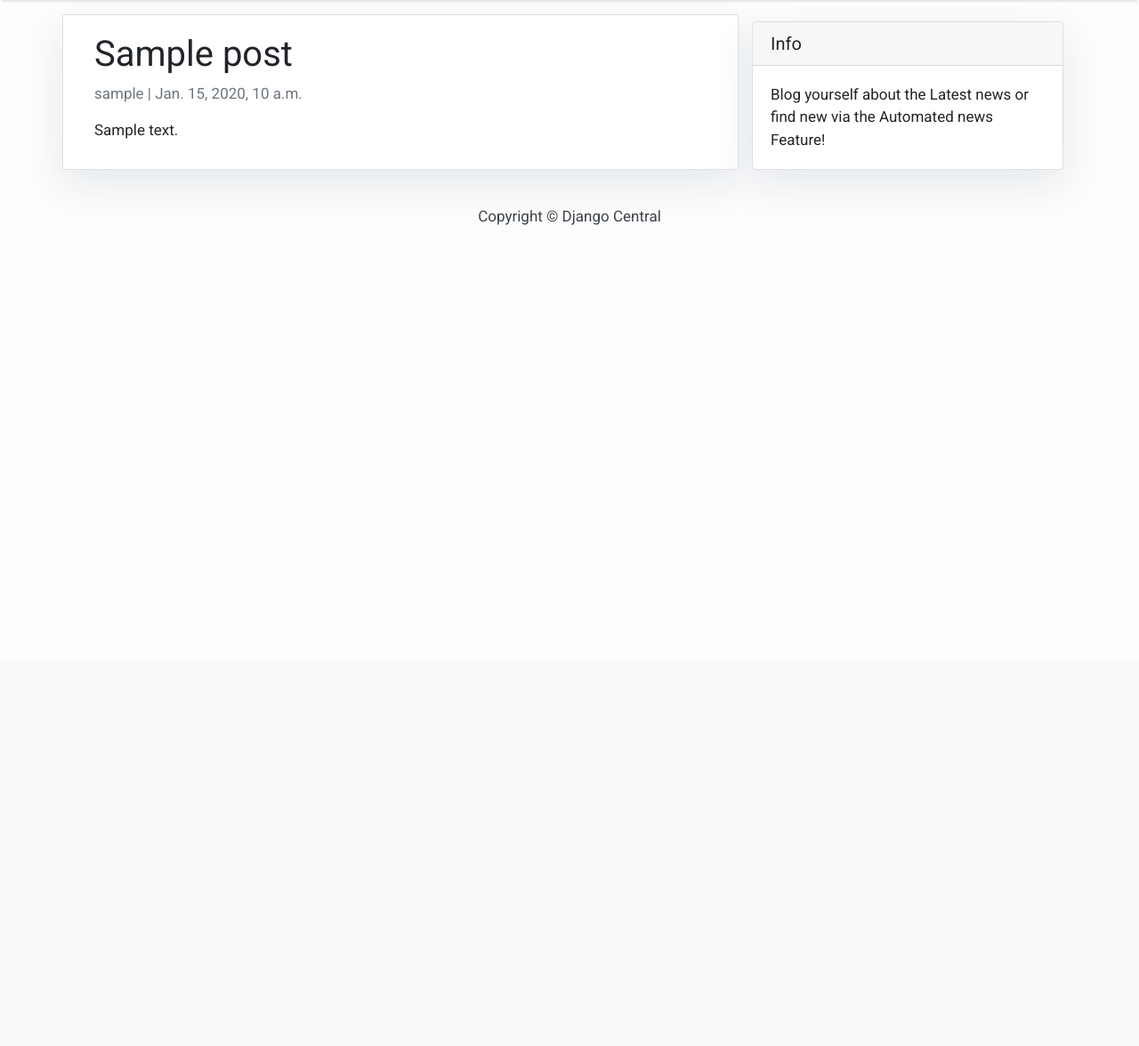
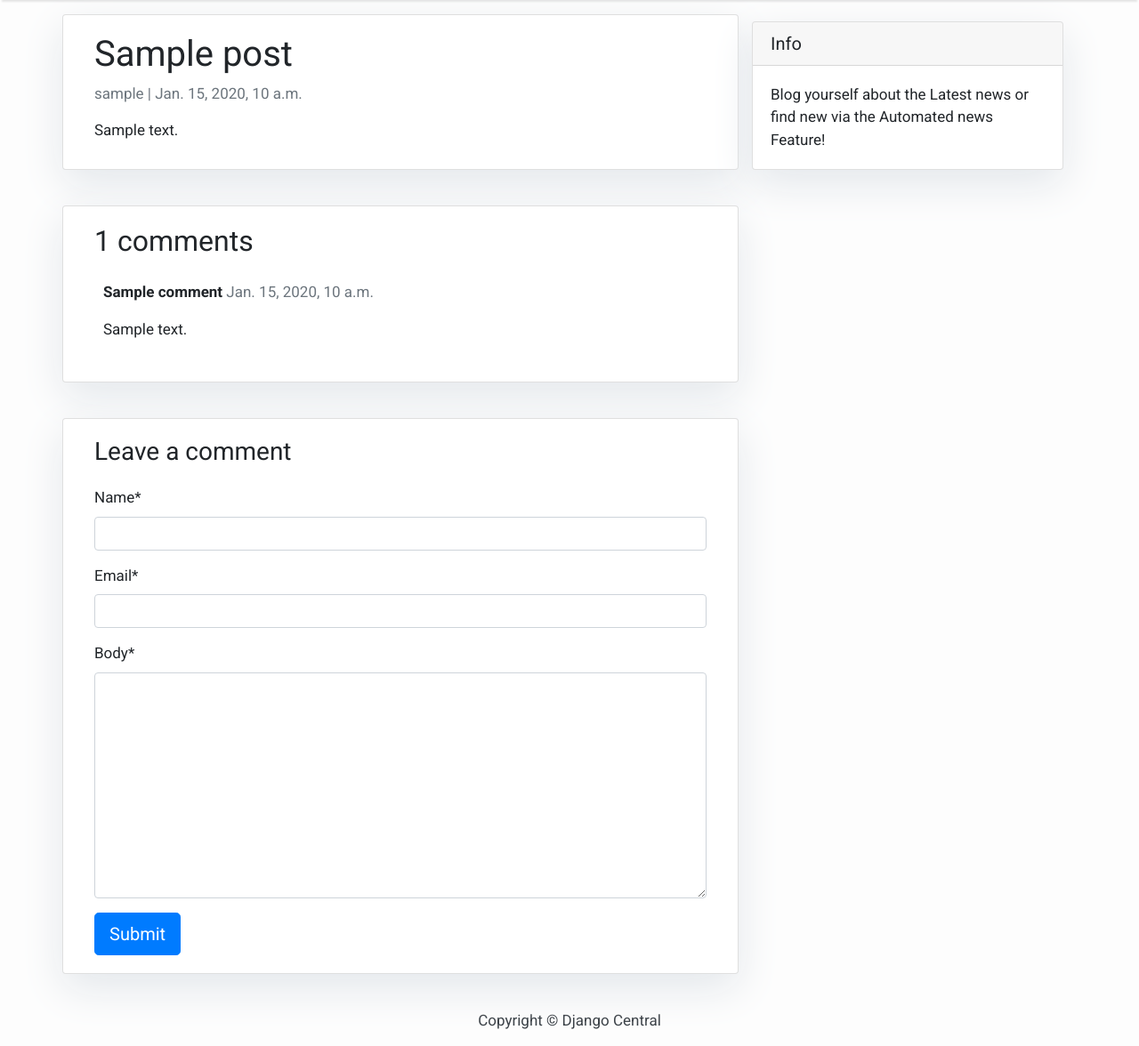
Before and after one commit to tobbe8808/newsblog, a Django app: a page that uses templates/post_detail.html in a window 1280 px wide. Shown: the part 58-1234 px from the top of the page at 89% size. Before the commit the page ends 311 px from the top, so only its background shows below. Run offline with Django 3.2, Linux system fonts and the light colour scheme; tables that the repository leaves empty hold one stand-in row (values such as "Sample post"); some libraries are stand-ins or nearby versions.

Commit message:
added comments to post and crispyforms

```diff
--- /dev/null
+++ b/newsapp/forms.py
@@ -0,0 +1,8 @@
+from .models import Comment
+from django import forms
+
+
+class CommentForm(forms.ModelForm):
+    class Meta:
+        model = Comment
+        fields = ('name', 'email', 'body')
--- a/newsapp/models.py
+++ b/newsapp/models.py
@@ -22,3 +22,18 @@ class Post(models.Model):
 
     def __str__(self):
         return self.title
+
+
+class Comment(models.Model):
+    post = models.ForeignKey(Post,on_delete=models.CASCADE,related_name='comments')
+    name = models.CharField(max_length=80)
+    email = models.EmailField()
+    body = models.TextField()
+    created_on = models.DateTimeField(auto_now_add=True)
+    active = models.BooleanField(default=False)
+
+    class Meta:
+        ordering = ['created_on']
+
+    def __str__(self):
+        return 'Comment {} by {}'.format(self.body, self.name)
--- a/newsapp/urls.py
+++ b/newsapp/urls.py
@@ -3,5 +3,5 @@ from django.urls import path
 
 urlpatterns = [
     path('', views.PostList.as_view(), name='home'),
-    path('<slug:slug>/', views.PostDetail.as_view(), name='post_detail'),
+    path("<slug:slug>/", views.post_detail, name="post_detail"),
 ]
--- a/newsapp/views.py
+++ b/newsapp/views.py
@@ -1,11 +1,34 @@
+from django.shortcuts import render, get_object_or_404
 from django.views import generic
 from .models import Post
+from .forms import CommentForm
+
 
 class PostList(generic.ListView):
     queryset = Post.objects.filter(status=1).order_by('-created_on')
     template_name = 'index.html'
     paginate_by = 6
 
-class PostDetail(generic.DetailView):
-    model = Post
+def post_detail(request, slug):
     template_name = 'post_detail.html'
+    post = get_object_or_404(Post, slug=slug)
+    comments = post.comments.filter(active=True)
+    new_comment = None
+    # Comment posted
+    if request.method == 'POST':
+        comment_form = CommentForm(data=request.POST)
+        if comment_form.is_valid():
+
+            # Create Comment object but don't save to database yet
+            new_comment = comment_form.save(commit=False)
+            # Assign the current post to the comment
+            new_comment.post = post
+            # Save the comment to the database
+            new_comment.save()
+    else:
+        comment_form = CommentForm()
+
+    return render(request, template_name, {'post': post,
+                                           'comments': comments,
+                                           'new_comment': new_comment,
+                                           'comment_form': comment_form})
--- a/newsblog/settings.py
+++ b/newsblog/settings.py
@@ -33,7 +33,7 @@ SECRET_KEY = os.environ.get('SECRET_KEY')
 # SECURITY WARNING: don't run with debug turned on in production!
 DEBUG = True
 
-X_FRAME_OPTIONS = 'SAMEORIGIN'
+
 
 ALLOWED_HOSTS = ['newapp888.herokuapp.com', 'localhost']
 
@@ -51,6 +51,7 @@ INSTALLED_APPS = [
     'cloudinary',
     'newsapp',
     'django_summernote',
+    'crispy_forms',
 ]
 
 MIDDLEWARE = [
@@ -142,8 +143,11 @@ STATICFILES_STORAGE = 'cloudinary_storage.storage.StaticHashedCloudinaryStorage'
 STATICFILES_DIRS = [os.path.join(BASE_DIR, 'static')]
 STATIC_ROOT = os.path.join(BASE_DIR, 'staticfiles')
 
+CRISPY_TEMPLATE_PACK = "bootstrap4"
+X_FRAME_OPTIONS = 'SAMEORIGIN'
 MEDIA_URL = '/media/'
 DEFAULT_FILE_STORAGE = 'cloudinary_storage.storage.MediaCloudinaryStorage'
+MEDIA_ROOT = os.path.join(BASE_DIR, 'media/')
 
 
 # Default primary key field type
--- a/newsblog/urls.py
+++ b/newsblog/urls.py
@@ -15,9 +15,15 @@ Including another URLconf
 """
 from django.contrib import admin
 from django.urls import path, include
+from django.conf import settings
+from django.conf.urls.static import static
+
 
 urlpatterns = [
     path('admin/', admin.site.urls),
     path('', include('newsapp.urls')),
     path('summernote/', include('django_summernote.urls')),
 ]
+if settings.DEBUG:
+    urlpatterns += static(settings.MEDIA_URL,
+                          document_root=settings.MEDIA_ROOT)
--- a/templates/post_detail.html
+++ b/templates/post_detail.html
@@ -1,15 +1,56 @@
 {% extends 'base.html' %} {% block content %}
+    {% load crispy_forms_tags %}
 
     <div class="container">
         <div class="row">
             <div class="col-md-8 card mb-4  mt-3 left  top">
                 <div class="card-body">
-        <h1>{% block title %} {{ object.title }} {% endblock title %}</h1>
+                    <h1>{% block title %} {{ post.title }} {% endblock title %}</h1>
                     <p class=" text-muted">{{ post.author }} | {{ post.created_on }}</p>
-        <p class="card-text ">{{ object.content | safe }}</p>
+                    <p class="card-text ">{{ post.content | safe }}</p>
                 </div>
             </div>
             {% block sidebar %} {% include 'sidebar.html' %} {% endblock sidebar %}
+
+            <div class="col-md-8 card mb-4  mt-3 ">
+                <div class="card-body">
+                    <!-- comments -->
+                    {% with comments.count as total_comments %}
+                        <h2>{{ total_comments }} comments</h2>
+
+                        <p>
+                    {% endwith %} {% for comment in comments %}
+                        </p>
+
+                        <div class="comments" style="padding: 10px;">
+                            <p class="font-weight-bold">
+                                {{ comment.name }}
+                                <span class=" text-muted font-weight-normal">
+                                    {{ comment.created_on }}
+                                </span>
+                            </p>
+                            {{ comment.body | linebreaks }}
+                        </div>
+
+                    {% endfor %}
+                </div>
+            </div>
+            <div class="col-md-8 card mb-4  mt-3 ">
+                <div class="card-body">
+                    {% if new_comment %}
+                        <div class="alert alert-success" role="alert">
+                            Your comment is awaiting moderation
+                        </div>
+                    {% else %}
+                        <h3>Leave a comment</h3>
+                        <form method="post" style="margin-top: 1.3em;">
+                            {{ comment_form | crispy }}
+                            {% csrf_token %}
+                            <button type="submit" class="btn btn-primary  btn-lg">Submit</button>
+                        </form>
+                    {% endif %}
+                </div>
+            </div>
         </div>
     </div>
 
```
Also changed, not shown: newsapp/admin.py (+12 -1 lines), newsapp/migrations/0002_comment.py (added). Lines whose indentation alone changed are shown as unchanged.
